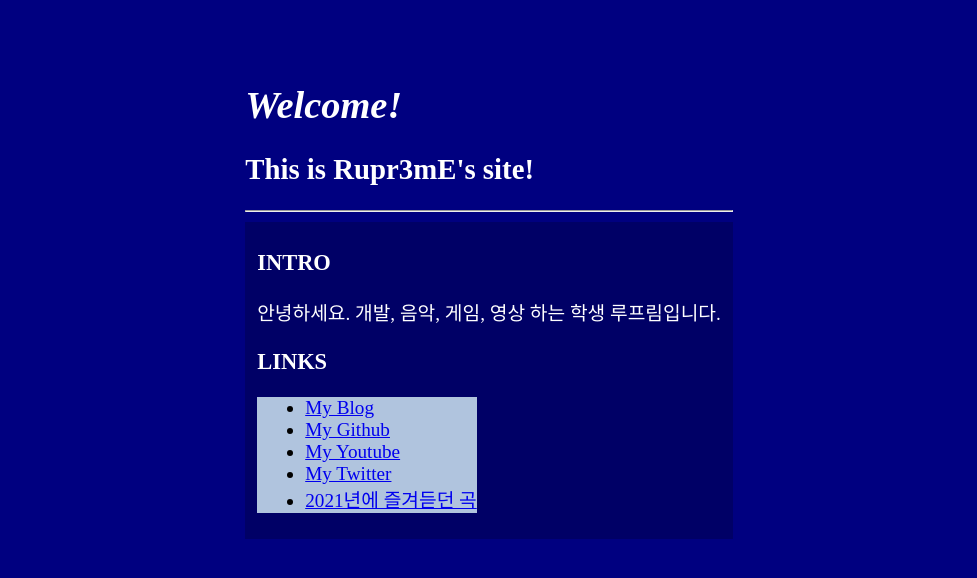
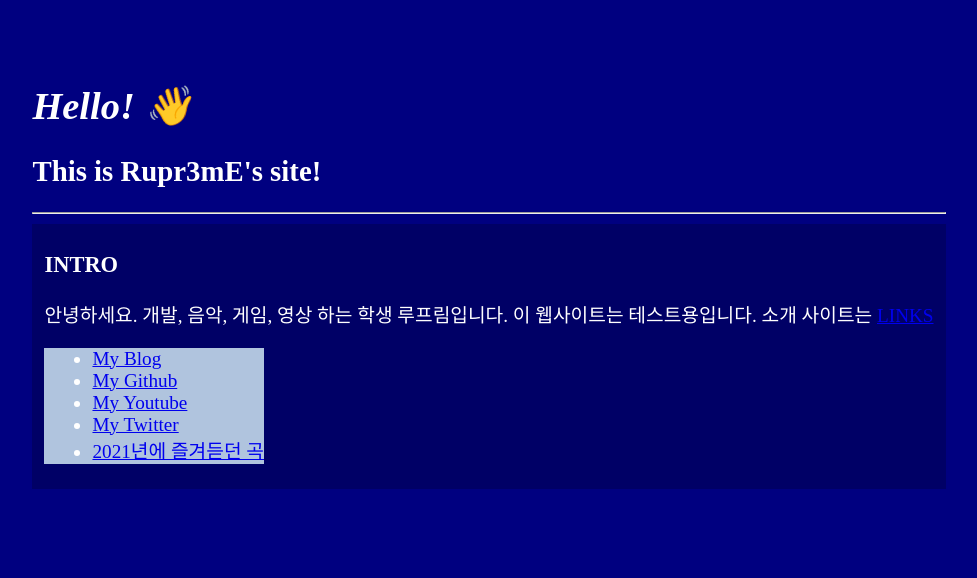
Before and after one commit to rupr3me/rupr3me.github.io, a plain HTML site: page index.html in a window 1280 px wide. Shown: the whole page, without its empty margins (151-1128 px from the left). Drawn offline with Linux system fonts and the light colour scheme.

Commit message:
Update index.html

```diff
--- a/index.html
+++ b/index.html
@@ -7,11 +7,15 @@
             <meta name="viewport" content="width-device-width, initial-scale=1.0">
         </head>
             <body>
-                <span class="title"><h1>Welcome!</h1></span>
+                <span class="title"><h1>Hello! 👋</h1></span>
                 <span class="white"><h2>This is Rupr3mE's site!</h2></span>
                 <hr />
                 <div class="darkness"><span class="white"><h3>INTRO</h3>
-                <p>안녕하세요. 개발, 음악, 게임, 영상 하는 학생 루프림입니다.</p>
+                <p>
+                    안녕하세요. 개발, 음악, 게임, 영상 하는 학생 루프림입니다.
+                    이 웹사이트는 테스트용입니다.
+                    소개 사이트는 <a href="https://intro.rupr3.me/>이곳</a>으로 가보세요.
+                </p>
                 <h3>LINKS</h3></span>
                 <div class="list">
                     <ul>
```
